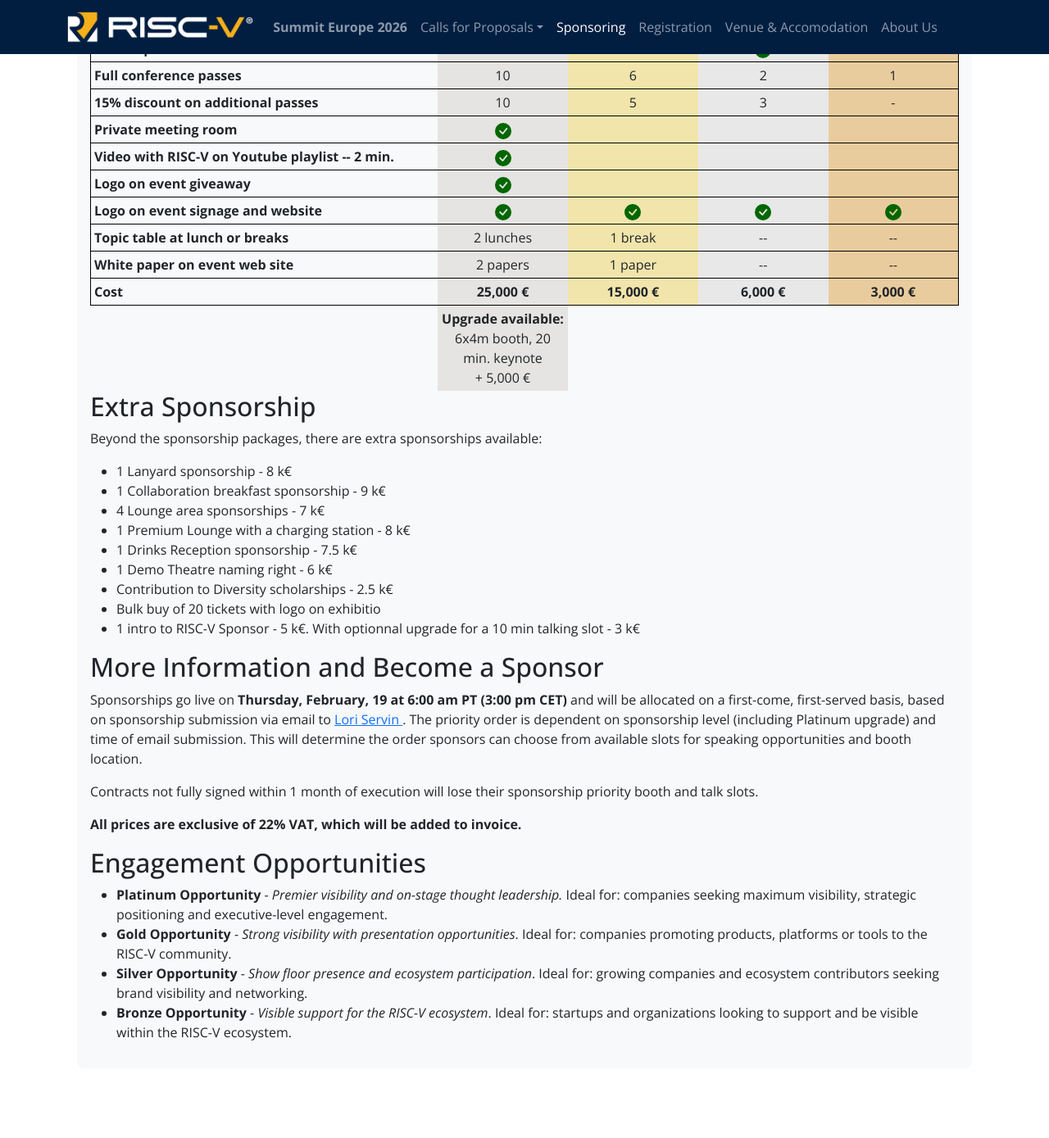
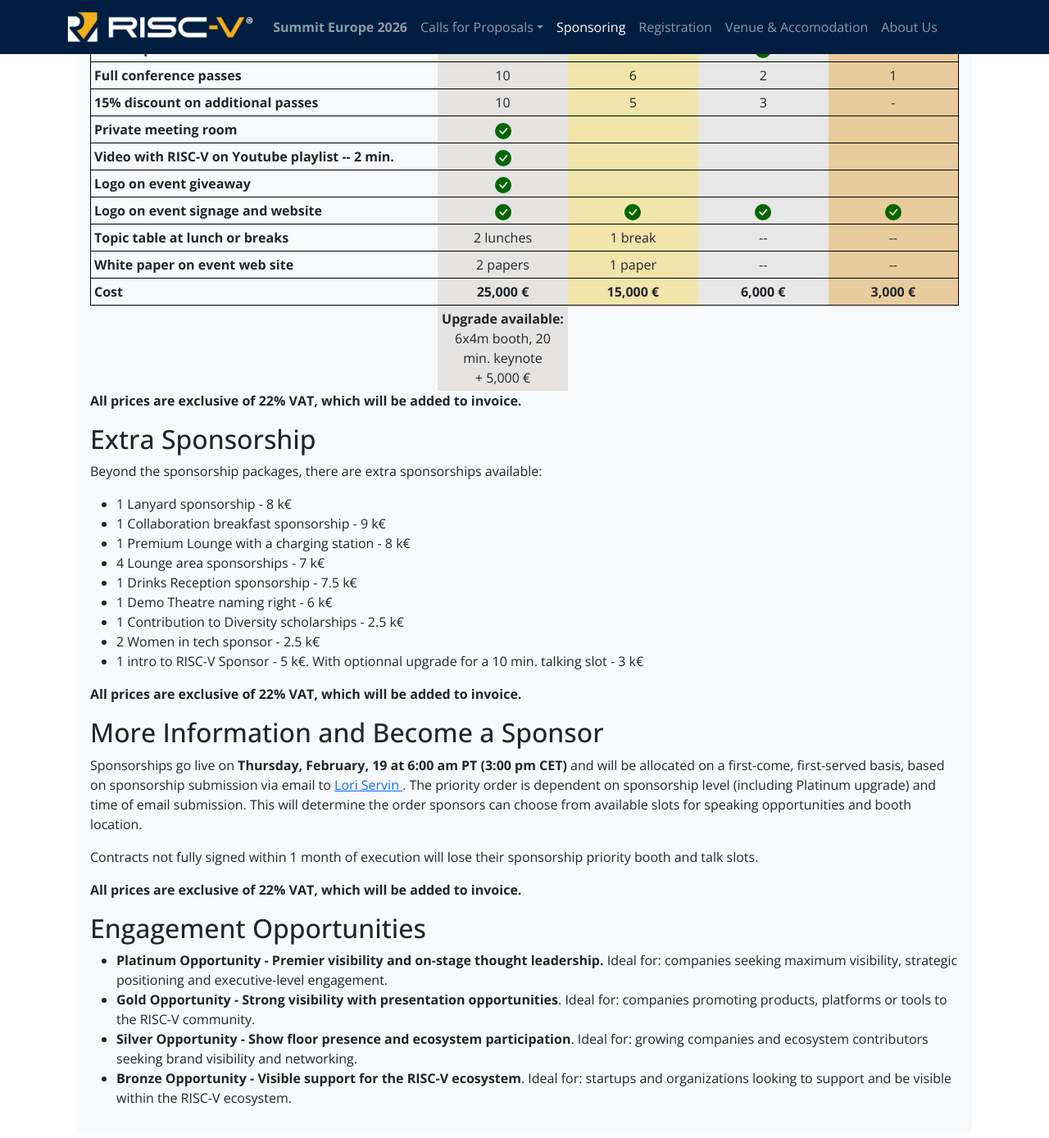
Before and after one commit to riscv-europe/summit-website-development, a Jekyll site: the page built from summit/2026/sponsoring.md, in a window 1280 px wide and 1400 px high, scrolled down 991 px. Shown: the top 1389 px of the window at 82% size. Built offline with Jekyll 4.4.1, drawn with Linux system fonts in a browser that asks for light colours; before the commit the page ends 2311 px from its top, so only the background shows below that.

Commit message:
Fix: improved sponsorship description. Fixed typos.

```diff
--- a/summit/2026/sponsoring.md
+++ b/summit/2026/sponsoring.md
@@ -157,19 +157,25 @@
     </tbody>
 </table>
 
+**All prices are exclusive of 22% VAT, which will be added to
+invoice.**
+
 ## Extra Sponsorship
 
 Beyond the sponsorship packages, there are extra sponsorships available:
 
 - 1 Lanyard sponsorship - 8 k€
 - 1 Collaboration breakfast sponsorship - 9 k€
+- 1 Premium Lounge with a charging station - 8 k€
 - 4 Lounge area sponsorships - 7 k€
-- 1 Premium Lounge with a charging station - 8 k€
 - 1 Drinks Reception sponsorship - 7.5 k€
 - 1 Demo Theatre naming right - 6 k€
-- Contribution to Diversity scholarships - 2.5 k€
-- Bulk buy of 20 tickets with logo on exhibitio
-- 1 intro to RISC-V Sponsor - 5 k€. With optionnal upgrade for a 10 min talking slot - 3 k€
+- 1 Contribution to Diversity scholarships - 2.5 k€
+- 2 Women in tech sponsor - 2.5 k€
+- 1 intro to RISC-V Sponsor - 5 k€. With optionnal upgrade for a 10 min. talking slot - 3 k€
+
+**All prices are exclusive of 22% VAT, which will be added to
+invoice.**
 
 ## More Information and Become a Sponsor
 
@@ -189,18 +195,18 @@
 
 ## Engagement Opportunities
 
-- **Platinum Opportunity** - *Premier visibility and on-stage thought
-  leadership.* Ideal for: companies seeking maximum visibility,
+- **Platinum Opportunity - Premier visibility and on-stage thought
+  leadership.** Ideal for: companies seeking maximum visibility,
   strategic positioning and executive-level engagement.
-- **Gold Opportunity** - *Strong visibility with presentation
-  opportunities*. Ideal for: companies promoting products, platforms
+- **Gold Opportunity - Strong visibility with presentation
+  opportunities**. Ideal for: companies promoting products, platforms
   or tools to the RISC-V community.
-- **Silver Opportunity** - *Show floor presence and ecosystem
-  participation*.  Ideal for: growing companies and ecosystem
+- **Silver Opportunity - Show floor presence and ecosystem
+  participation**.  Ideal for: growing companies and ecosystem
   contributors seeking brand visibility and networking.
-- **Bronze Opportunity** - *Visible support for the RISC-V
-  ecosystem*. Ideal for: startups and organizations looking to support
-  and be visible within the RISC-V ecosystem.
+- **Bronze Opportunity - Visible support for the RISC-V
+  ecosystem**. Ideal for: startups and organizations looking to
+  support and be visible within the RISC-V ecosystem.
 
 <!-- Below you can find the sponsorship flyer. Contact [Lori Servin](mailto:lori@riscv.org) for more information. -->
 
```
